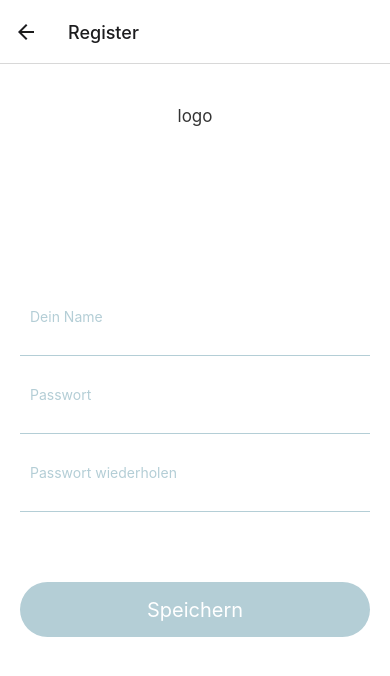
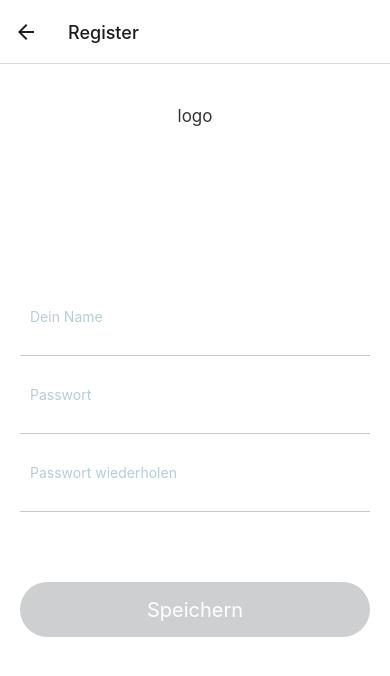
Before and after one commit to KatjaKirchhofer/cs50_my_final_project_app, a React Native app: screen /Register in a window 390 px wide. Shown: the top 676 px of the page. Built offline with nearby package versions, Linux system fonts and the light colour scheme; what expo-linking would draw is missing.

Commit message:
finish functionality of RegisterScreen.tsx

```diff
--- /dev/null
+++ b/src/components/services/RegisterService.ts
@@ -0,0 +1,22 @@
+import {showDangerMessage} from "../shared/MessageService";
+
+export const submitForm = (navigation: any, password: string, passwordRep: string) => {
+  const passwordValid = checkPassword(password, passwordRep)
+  if (passwordValid) {
+    navigation.navigate("Root");
+  }
+}
+
+
+const checkPassword = (password: string, passwordRep: string) => {
+  if (password !== passwordRep) {
+    showDangerMessage("Warning", "password is not matching");
+    return false
+  } else {
+    return true
+  }
+}
+
+export  const enableSubmit = (name: string, password: string, passwordRep: string) => {
+  return !(name !== "" && password !== "" && passwordRep !== "");
+}
--- a/src/screens/RegisterScreen.tsx
+++ b/src/screens/RegisterScreen.tsx
@@ -1,4 +1,4 @@
-import React, {useState} from "react";
+import React, {useEffect, useState} from "react";
 import {View} from "../components/Themed";
 import globalStyles from "../constants/globalStyles";
 import AppText from "../components/shared/AppText";
@@ -7,12 +7,19 @@ import {SafeAreaView} from "react-native";
 import AppTextInput from "../components/shared/AppTextInput";
 import AppButton from "../components/shared/AppButton";
 import {useNavigation} from "@react-navigation/native";
+import {enableSubmit, submitForm} from "../components/services/RegisterService";
 
 const RegisterScreen = () => {
   const [name, setName] = useState("");
   const [password, setPassword] = useState("");
   const [passwordRep, setPasswordRep] = useState("");
+  const [disabled, setDisabled] = useState(true);
   const navigation = useNavigation();
+
+  useEffect(() => {
+    const buttonDisabled =  enableSubmit(name, password, passwordRep);
+    setDisabled(buttonDisabled)
+  }, [name, password, passwordRep]);
 
   return (
     <View style={globalStyles.container}>
@@ -39,7 +46,8 @@ const RegisterScreen = () => {
         </View>
         <AppButton
           text={dictionary.save}
-          action={()=> navigation.navigate("Root")}
+          action={() => submitForm(navigation, password, passwordRep)}
+          disabled={disabled}
         />
       </SafeAreaView>
     </View>
```
Lines whose indentation alone changed are shown as unchanged.
